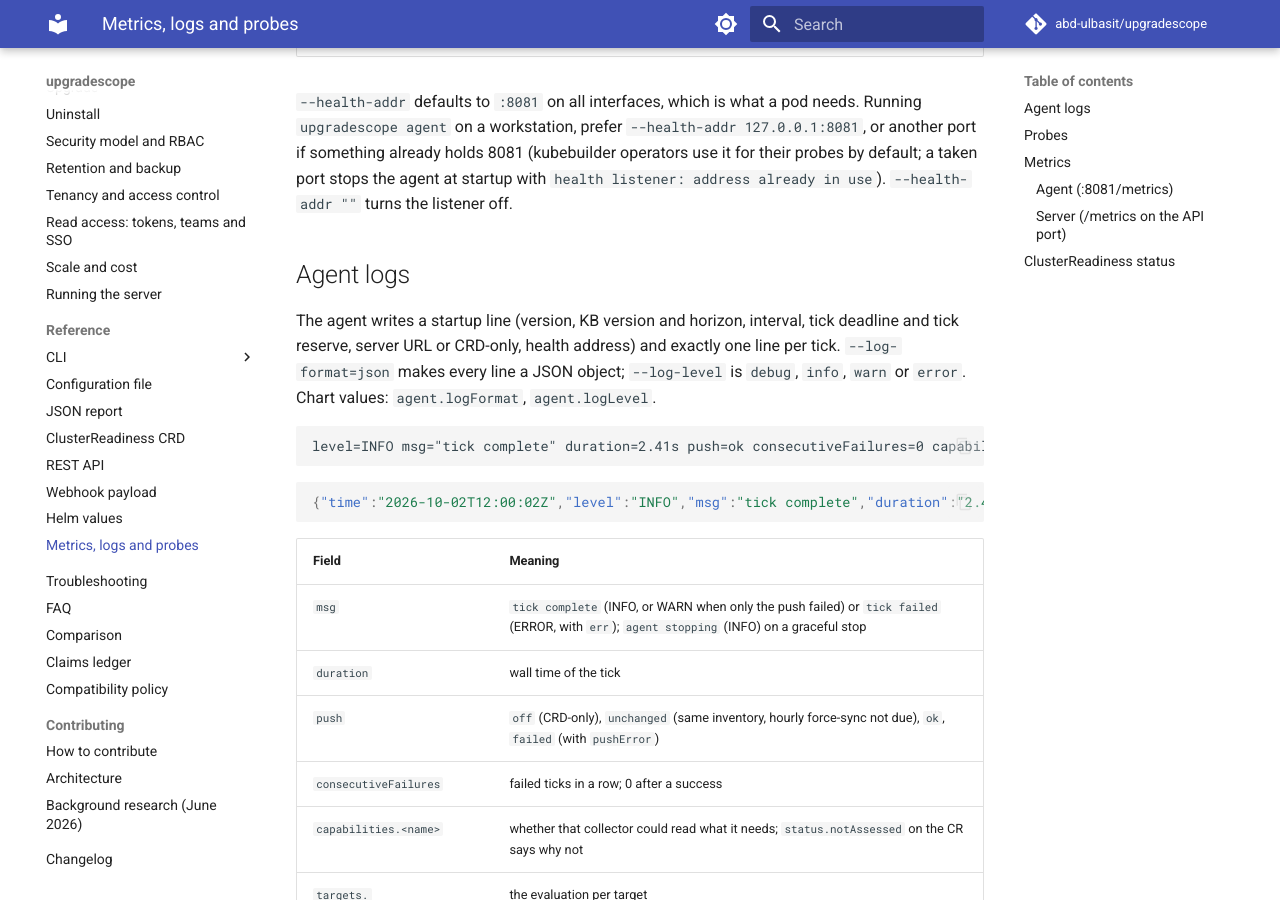
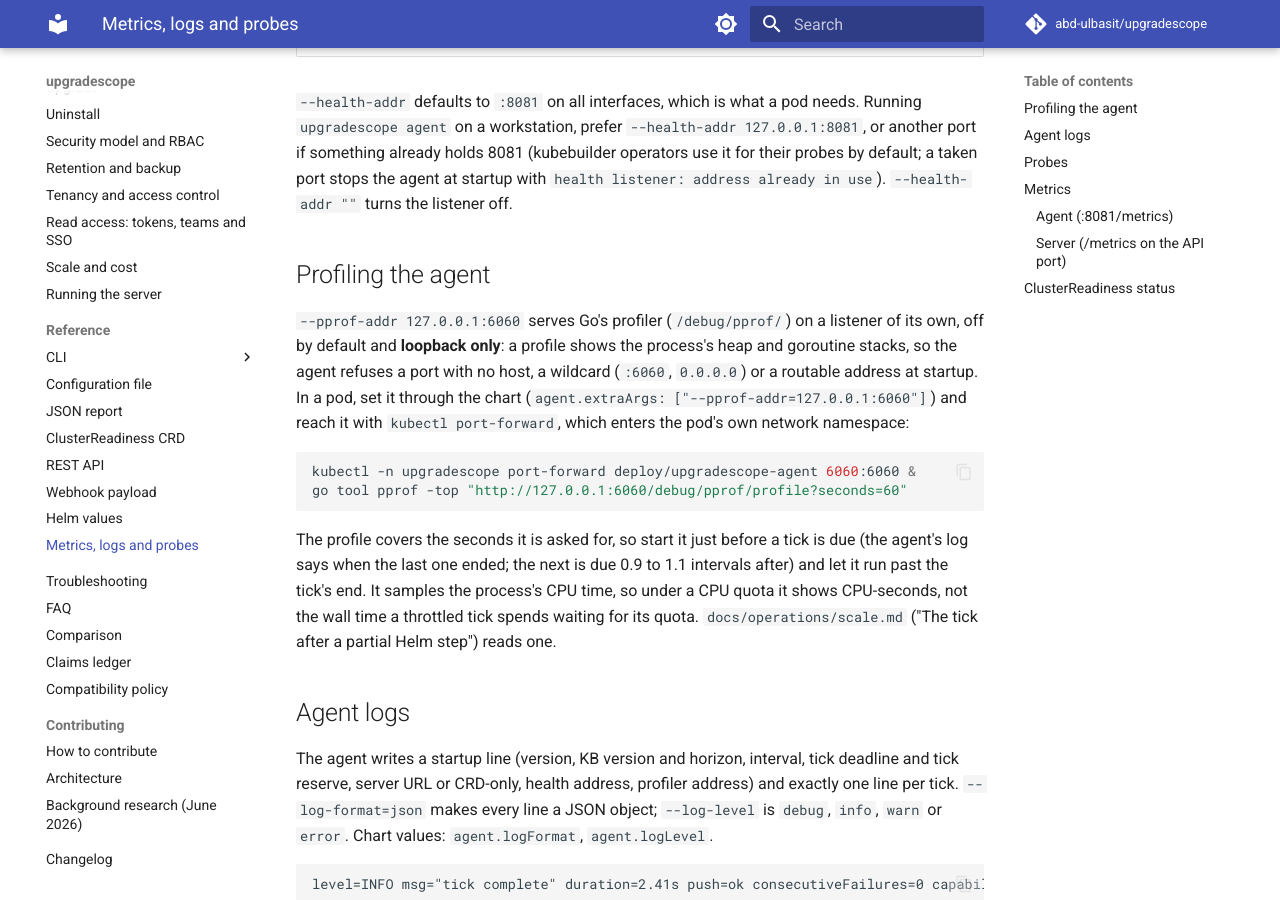
Before and after one commit to abd-ulbasit/upgradescope, an MkDocs documentation site: the page built from docs/observability.md, in a window 1280 px wide and 900 px high, scrolled down 551 px. Built offline with MkDocs 1.6.1 and Material for MkDocs 9.7.7, drawn with Linux system fonts in a browser that asks for light colours; comment, search, counter and statistics services are not loaded.

Commit message:
docs(agent): how to profile the agent, and the claim for --pprof-addr
Refs #247

Co-Authored-By: Claude Fable 5 <noreply@anthropic.com>

````diff
--- a/docs/observability.md
+++ b/docs/observability.md
@@ -20,10 +20,32 @@ needs. Running `upgradescope agent` on a workstation, prefer
 stops the agent at startup with `health listener: address already in use`).
 `--health-addr ""` turns the listener off.
 
+## Profiling the agent
+
+`--pprof-addr 127.0.0.1:6060` serves Go's profiler (`/debug/pprof/`) on a
+listener of its own, off by default and **loopback only**: a profile shows
+the process's heap and goroutine stacks, so the agent refuses a port with no
+host, a wildcard (`:6060`, `0.0.0.0`) or a routable address at startup. In a
+pod, set it through the chart (`agent.extraArgs: ["--pprof-addr=127.0.0.1:6060"]`)
+and reach it with `kubectl port-forward`, which enters the pod's own network
+namespace:
+
+```sh
+kubectl -n upgradescope port-forward deploy/upgradescope-agent 6060:6060 &
+go tool pprof -top "http://127.0.0.1:6060/debug/pprof/profile?seconds=60"
+```
+
+The profile covers the seconds it is asked for, so start it just before a
+tick is due (the agent's log says when the last one ended; the next is due
+0.9 to 1.1 intervals after) and let it run past the tick's end. It samples
+the process's CPU time, so under a CPU quota it shows CPU-seconds, not the
+wall time a throttled tick spends waiting for its quota.
+`docs/operations/scale.md` ("The tick after a partial Helm step") reads one.
+
 ## Agent logs
 
 The agent writes a startup line (version, KB version and horizon, interval,
-tick deadline and tick reserve, server URL or CRD-only, health address) and exactly one line
+tick deadline and tick reserve, server URL or CRD-only, health address, profiler address) and exactly one line
 per tick. `--log-format=json` makes every line a JSON object;
 `--log-level` is `debug`, `info`, `warn` or `error`. Chart values:
 `agent.logFormat`, `agent.logLevel`.
````
Also changed, not shown: docs/claims.md (+1 -0 lines).
